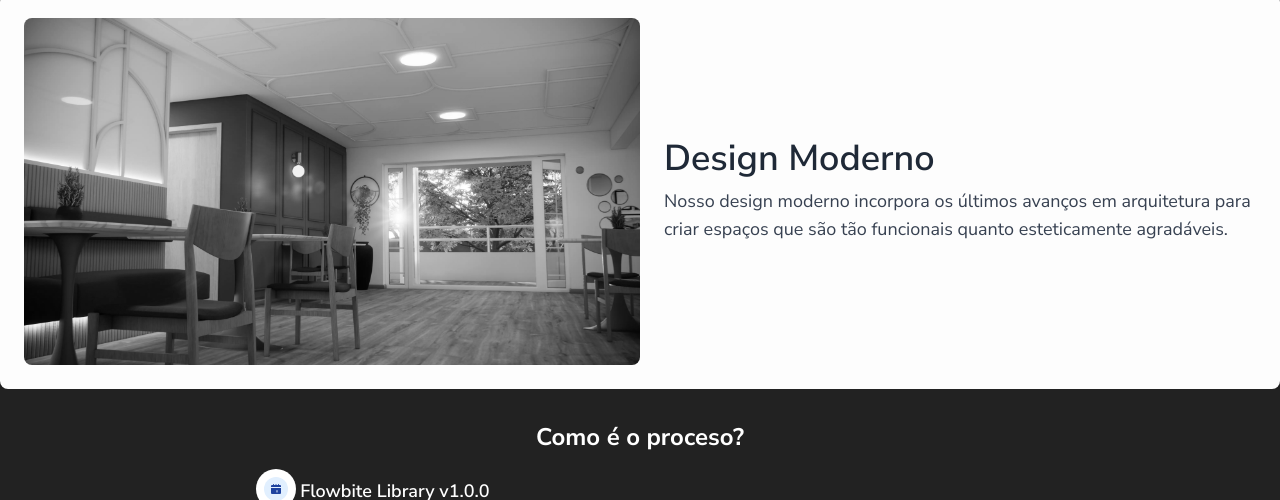
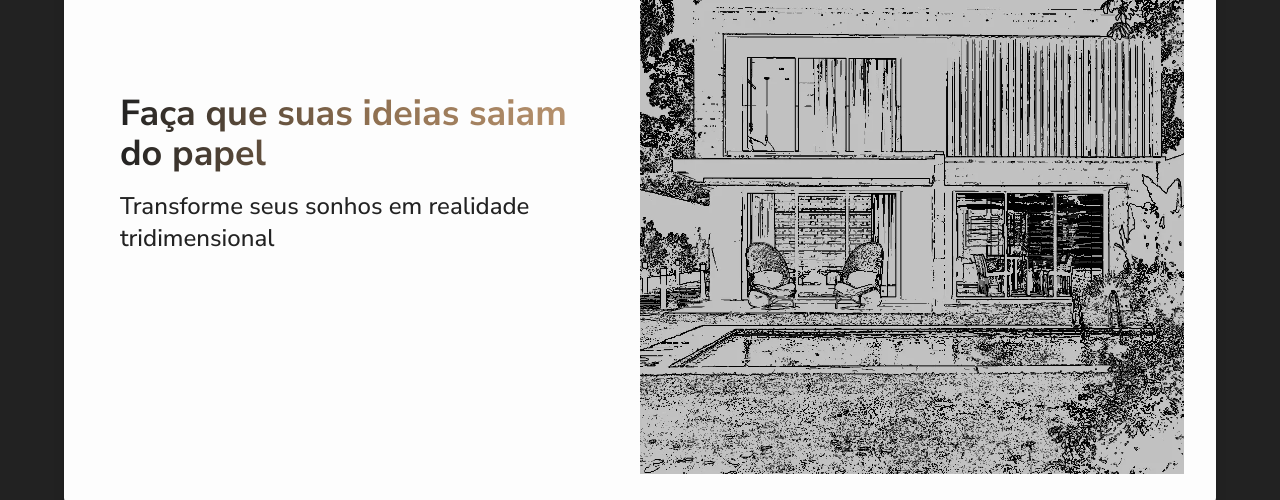
Before and after one commit to mauriciomolinapicco/jko-design-portfolio, a website: page templates/index.html in a window 1280 px wide. Shown: the part 2259-2759 px from the top of the page. Drawn offline with nearby package versions, Linux system fonts and the light colour scheme; a web font is replaced by a local one.

Commit message:
added reveal photo on hover

```diff
--- a/static/styles.css
+++ b/static/styles.css
@@ -23,3 +23,11 @@
 .navbar-item.active {
     color: #C09A75;
 }
+
+.fade-out {
+    transition: opacity 2s ease;
+}
+
+.fade-out:hover {
+    opacity: 0;
+}
--- a/tailwind.config.js
+++ b/tailwind.config.js
@@ -7,7 +7,8 @@ module.exports = {
         'preto': '#222222',
         'branco': '#F9F9F9',
         'branco-2': '#FDFDFD',
-        'bege': '#C09A75'
+        'bege': '#C09A75',
+        'bege-2': '#8E6F50'
       },
       fontFamily: {
         body: ['Nunito sans']
--- a/templates/index.html
+++ b/templates/index.html
@@ -137,7 +137,20 @@
     </section>
 
 
-    <!-- reveal image
+    <!-- Reveal image -->
+    <div class="flex flex-col md:flex-row bg-branco-2 rounded-lg shadow-lg overflow-hidden p-8 max-w-6xl mx-auto">
+        <div class="p-6 md:w-1/2 flex flex-col justify-center">
+            <h1 class="text-4xl md:text-6xl font-bold bg-gradient-to-r from-preto via-bege-2 to-bege text-transparent bg-clip-text mb-4">Faça que suas ideias saiam do papel</h1>
+            <h2 class="text-2xl md:text-3xl font-medium text-preto">Transforme seus sonhos em realidade tridimensional</h2>
+        </div>
+        <div class="relative md:w-1/2 h-[600px]">
+            <img src="../static/exterior.webp" alt="Foto 1" class="absolute top-0 left-0 w-full h-full object-cover">
+            <img src="../static/exterior-lapiz.webp" alt="Foto 2" class="absolute top-0 left-0 w-full h-full object-cover block fade-out">
+        </div>
+    </div>
+
+
+    <!-- reveal image w daisy ui
     <div class="">
         <div class="diff aspect-[16/9]">
             <div class="diff-item-1">
```
Also changed, not shown: templates/contato.html (+0 -1 lines), static/output.css.
